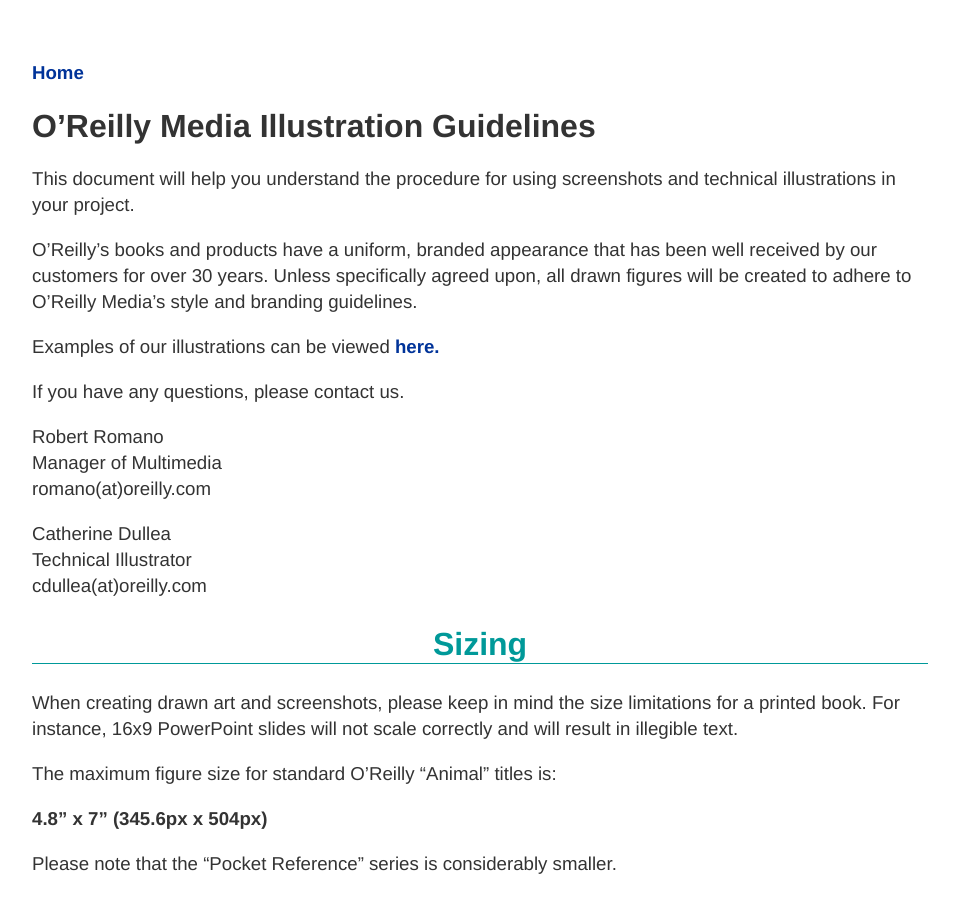
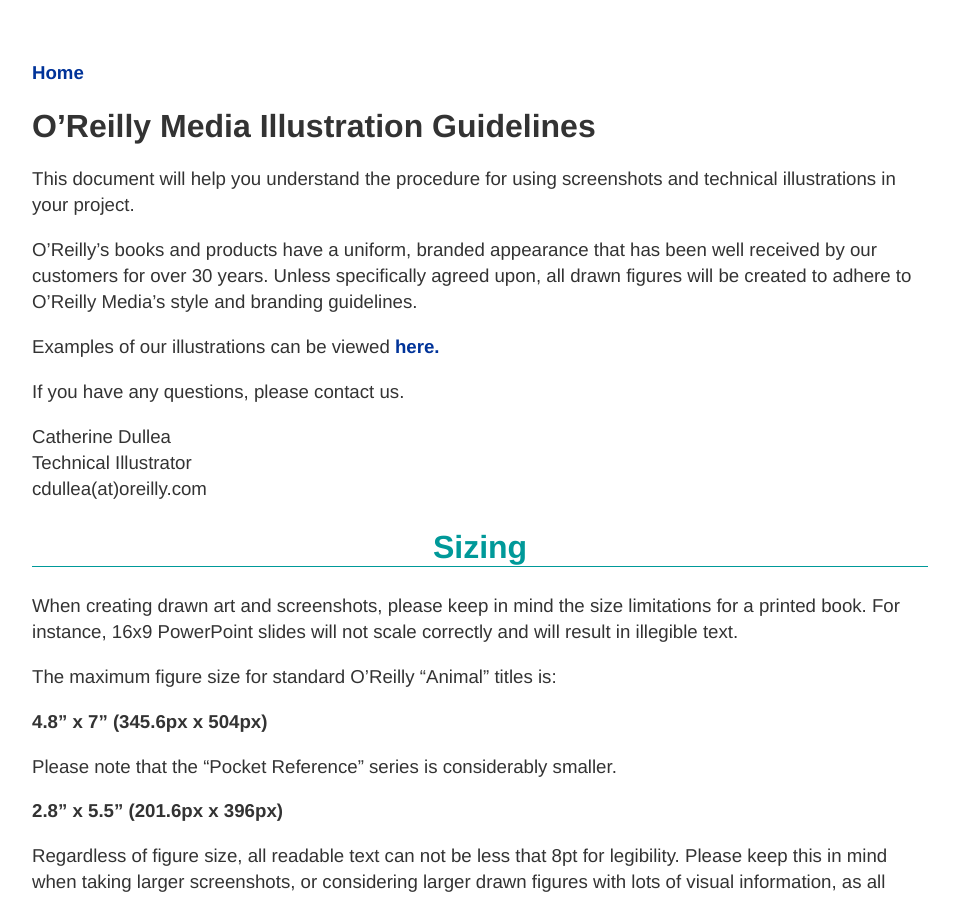
Before and after one commit to oreillymedia/production-resources, a Jekyll site: the page built from illustrations/index.md, in a window 1280 px wide and 900 px high. Shown: the whole window, without its empty margins (160-1119 px from the left). Built offline with Jekyll 4.4.1, drawn with Linux system fonts in a browser that asks for light colours; some of the changed text lies outside the part shown.

Commit message:
Update index.md

```diff
--- a/illustrations/index.md
+++ b/illustrations/index.md
@@ -11,11 +11,6 @@
 Examples of our illustrations can be viewed [**here.**](https://github.com/oreillymedia/production-resources/blob/gh-pages/illustrations/orm_illustration_examples.png)
 
 If you have any questions, please contact us.
-
-
-Robert Romano<br>
-Manager of Multimedia<br>
-romano(at)oreilly.com<br>
 
 
 Catherine Dullea<br>
@@ -33,6 +28,9 @@
 Please note that the "Pocket Reference" series is considerably smaller.
 
 **2.8" x 5.5" (201.6px x 396px)**
+
+
+Regardless of figure size, all readable text can not be less that 8pt for legibility. Please keep this in mind when taking larger screenshots, or considering larger drawn figures with lots of visual information, as all figures will need to be resized to fit within a printed book.
 
 
 ## Drawn Illustrations
```
